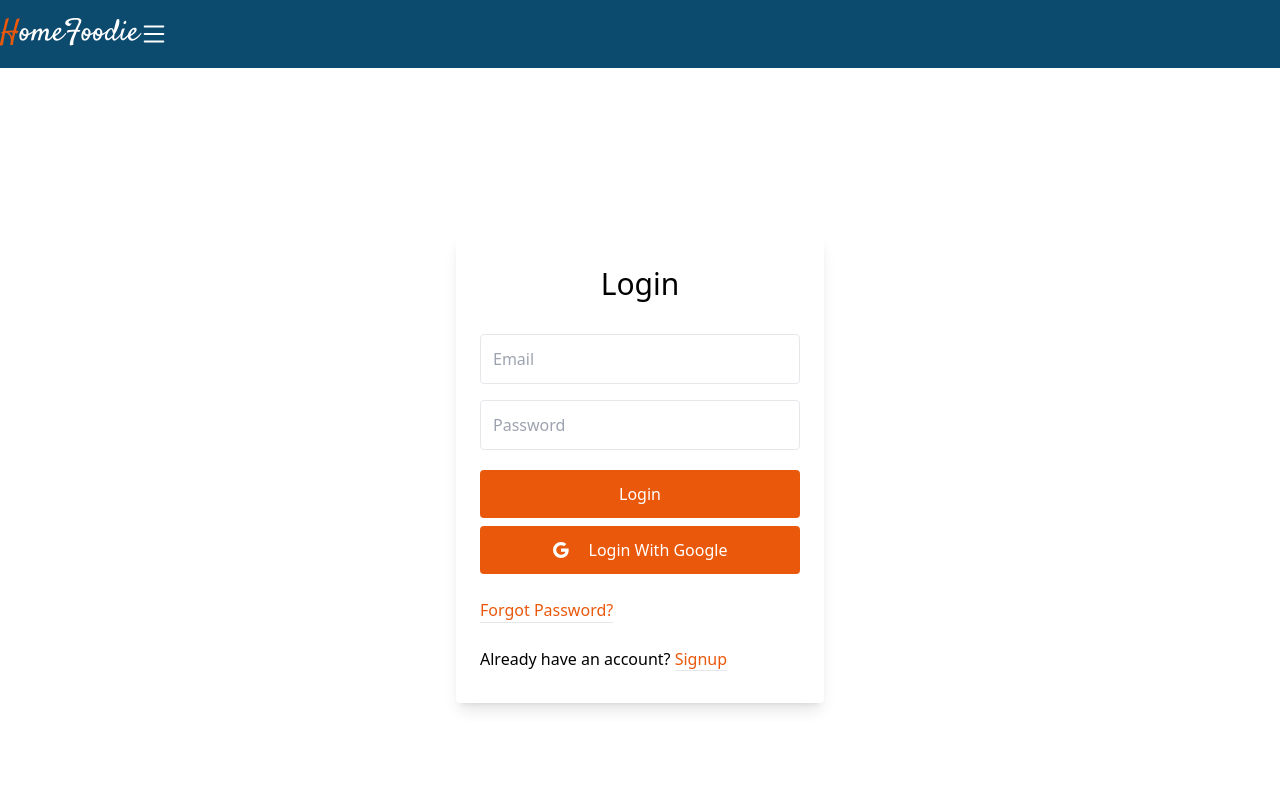
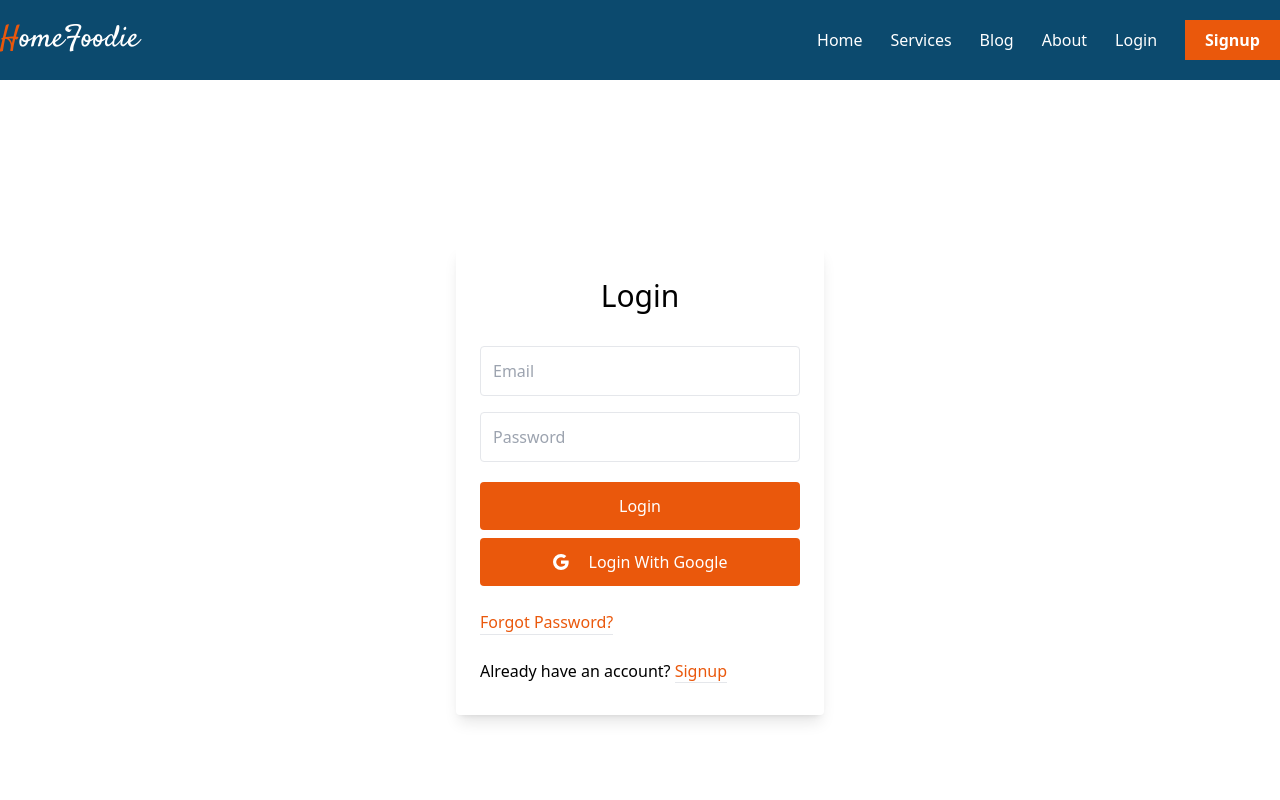
Before and after one commit to riff3r/ruhuls-consultancy, a React (Create React App) app: page /login in a window 1280 px wide. Shown: the top 800 px of the page. Built offline with nearby package versions, Linux system fonts and the light colour scheme; no server answers.

Commit message:
Responsive Navbar Fixed

```diff
--- a/src/components/Layout/Header/Header.js
+++ b/src/components/Layout/Header/Header.js
@@ -8,10 +8,8 @@ const Header = () => {
   const [navbarOpen, setNavbarOpen] = useState(false);
   const [user, loading, error] = useAuthState(auth);
 
-  console.log(user);
-
   return (
-    <header className="bg-sky-900 text-white py-4">
+    <header className="bg-sky-900 text-white py-4 md:py-0">
       <div className="container mx-auto">
         <div className="md:flex md:flex-row lg:flex-row justify-between items-center px-5 md:px-0 transition-all duration-500 delay-500 ease-in ">
           <div className="flex justify-between items-center">
@@ -19,19 +17,23 @@ const Header = () => {
               <span className="text-orange-600">H</span>omeFoodie
             </Link>
 
-            {!navbarOpen ? (
+            {navbarOpen ? (
               <svg
+                className="md:hidden"
                 onClick={() => setNavbarOpen(!navbarOpen)}
                 xmlns="http://www.w3.org/2000/svg"
                 width="30"
                 height="30"
                 fill="currentColor"
-                class="bi bi-list"
                 viewBox="0 0 16 16"
               >
                 <path
-                  fill-rule="evenodd"
-                  d="M2.5 12a.5.5 0 0 1 .5-.5h10a.5.5 0 0 1 0 1H3a.5.5 0 0 1-.5-.5zm0-4a.5.5 0 0 1 .5-.5h10a.5.5 0 0 1 0 1H3a.5.5 0 0 1-.5-.5zm0-4a.5.5 0 0 1 .5-.5h10a.5.5 0 0 1 0 1H3a.5.5 0 0 1-.5-.5z"
+                  fillRule="evenodd"
+                  d="M13.854 2.146a.5.5 0 0 1 0 .708l-11 11a.5.5 0 0 1-.708-.708l11-11a.5.5 0 0 1 .708 0Z"
+                />
+                <path
+                  fillRule="evenodd"
+                  d="M2.146 2.146a.5.5 0 0 0 0 .708l11 11a.5.5 0 0 0 .708-.708l-11-11a.5.5 0 0 0-.708 0Z"
                 />
               </svg>
             ) : (
@@ -39,18 +41,14 @@ const Header = () => {
                 onClick={() => setNavbarOpen(!navbarOpen)}
                 xmlns="http://www.w3.org/2000/svg"
                 width="30"
-                height=""
+                height="30"
                 fill="currentColor"
-                class="bi bi-x-lg"
                 viewBox="0 0 16 16"
+                className="md:hidden"
               >
                 <path
-                  fill-rule="evenodd"
-                  d="M13.854 2.146a.5.5 0 0 1 0 .708l-11 11a.5.5 0 0 1-.708-.708l11-11a.5.5 0 0 1 .708 0Z"
-                />
-                <path
-                  fill-rule="evenodd"
-                  d="M2.146 2.146a.5.5 0 0 0 0 .708l11 11a.5.5 0 0 0 .708-.708l-11-11a.5.5 0 0 0-.708 0Z"
+                  fillRule="evenodd"
+                  d="M2.5 12a.5.5 0 0 1 .5-.5h10a.5.5 0 0 1 0 1H3a.5.5 0 0 1-.5-.5zm0-4a.5.5 0 0 1 .5-.5h10a.5.5 0 0 1 0 1H3a.5.5 0 0 1-.5-.5zm0-4a.5.5 0 0 1 .5-.5h10a.5.5 0 0 1 0 1H3a.5.5 0 0 1-.5-.5z"
                 />
               </svg>
             )}
@@ -58,17 +56,28 @@ const Header = () => {
 
           <nav
             className={`py-5 font-medium flex flex-col items-start md:flex-row lg:flex-row md:items-center gap-7 ${
-              !navbarOpen && "hidden"
+              !navbarOpen && "hidden md:flex"
             }`}
           >
-            <Link to="/">Home</Link>
-            <Link to="/services">Services</Link>
-            <Link to="/blog">Blog</Link>
-            <Link to="/about">About</Link>
+            <Link onClick={() => setNavbarOpen(!navbarOpen)} to="/">
+              Home
+            </Link>
+            <Link onClick={() => setNavbarOpen(!navbarOpen)} to="/services">
+              Services
+            </Link>
+            <Link onClick={() => setNavbarOpen(!navbarOpen)} to="/blog">
+              Blog
+            </Link>
+            <Link onClick={() => setNavbarOpen(!navbarOpen)} to="/about">
+              About
+            </Link>
             {!user?.uid ? (
               <Fragment>
-                <Link to="/login">Login</Link>
+                <Link onClick={() => setNavbarOpen(!navbarOpen)} to="/login">
+                  Login
+                </Link>
                 <Link
+                  onClick={() => setNavbarOpen(!navbarOpen)}
                   className="bg-orange-600 px-5 py-2 font-semibold"
                   to="/signup"
                 >
--- a/src/components/Page/Home/Banner/Banner.js
+++ b/src/components/Page/Home/Banner/Banner.js
@@ -8,7 +8,7 @@ const Banner = () => {
     <section className="mb-5">
       <div className="banner flex items-center">
         <div className="container mx-auto text-white">
-          <div className="py-52">
+          <div className="py-10 md:py-52  px-5 md:px-0">
             <h3 className="text-4xl text-orange-600 mb-10">
               Welcome to Deliciouso
             </h3>
--- a/src/components/Page/NotFound/NotFound.js
+++ b/src/components/Page/NotFound/NotFound.js
@@ -3,25 +3,25 @@ import { Link } from "react-router-dom";
 
 const NotFound = () => {
   return (
-    <div class="bg-gradient-to-r from-sky-300 to-sky-700">
-      <div class="w-9/12 m-auto py-16 min-h-screen flex items-center justify-center">
-        <div class="bg-white shadow overflow-hidden sm:rounded-lg pb-8">
-          <div class="border-t border-gray-200 text-center pt-8">
-            <h1 class="text-9xl font-bold text-sky-700">404</h1>
-            <h1 class="text-6xl font-medium py-8">oops! Page not found</h1>
-            <p class="text-2xl pb-8 px-12 font-medium">
+    <div className="bg-gradient-to-r from-sky-300 to-sky-700">
+      <div className="w-9/12 m-auto py-16 min-h-screen flex items-center justify-center">
+        <div className="bg-white shadow overflow-hidden sm:rounded-lg pb-8">
+          <div className="border-t border-gray-200 text-center pt-8">
+            <h1 className="text-9xl font-bold text-sky-700">404</h1>
+            <h1 className="text-6xl font-medium py-8">oops! Page not found</h1>
+            <p className="text-2xl pb-8 px-12 font-medium">
               Oops! The page you are looking for does not exist. It might have
               been moved or deleted.
             </p>
             <Link
               to="/"
-              class="bg-gradient-to-r from-purple-400 to-blue-500 hover:from-pink-500 hover:to-orange-500 text-white font-semibold px-6 py-3 rounded-md mr-6"
+              className="bg-gradient-to-r from-purple-400 to-blue-500 hover:from-pink-500 hover:to-orange-500 text-white font-semibold px-6 py-3 rounded-md mr-6"
             >
               HOME
             </Link>
             <Link
               to="/"
-              class="bg-gradient-to-r from-red-400 to-red-500 hover:from-red-500 hover:to-red-500 text-white font-semibold px-6 py-3 rounded-md"
+              className="bg-gradient-to-r from-red-400 to-red-500 hover:from-red-500 hover:to-red-500 text-white font-semibold px-6 py-3 rounded-md"
             >
               Contact Us
             </Link>
```
